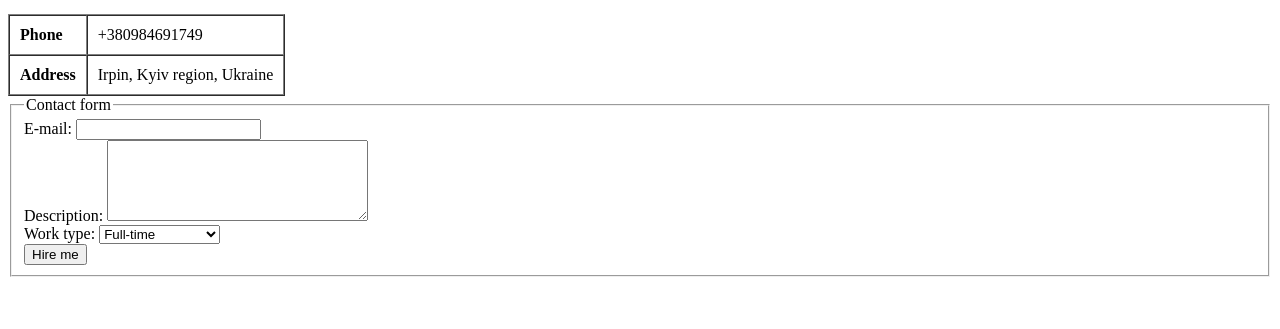
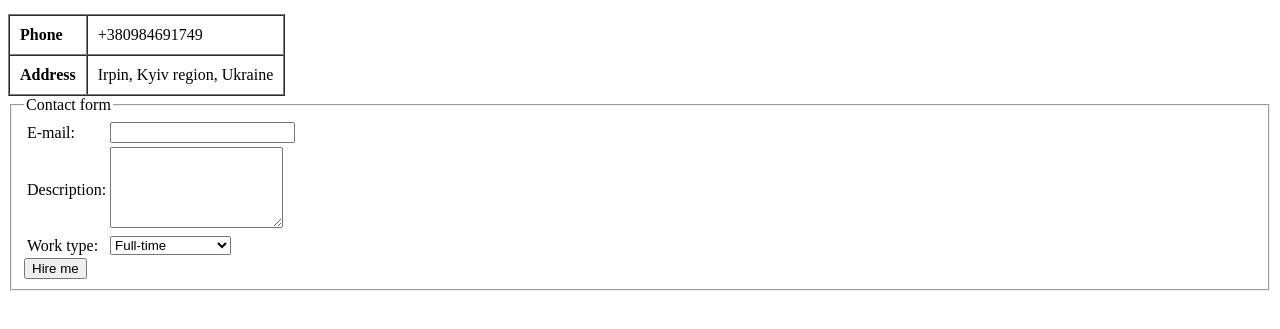
Before and after one commit to rudiukhanna/cv, a plain HTML site: page form.html in a window 1280 px wide. Shown: the part 87-416 px from the top of the page. Drawn offline with Linux system fonts and the light colour scheme.

```diff
--- a/form.html
+++ b/form.html
@@ -12,7 +12,6 @@
 
                         <!-- Заголовок -->
     <h1>Hire me</h1>
-
 
         <p><strong>Contact information</strong></p>
 
@@ -30,47 +29,59 @@
                 </table>
 
                       <!-- Форма -->
+
             <form action="./form.html" method="get">
-
                 <fieldset>
                     <legend>Contact form</legend>
 
-                    <label for="my-email">E-mail:</label>
+            <table>
+            <tbody>
+
+                <tr>
+                    <td><label for="my-email">E-mail:</label></td>
+                    <td>
                         <input
                         id="my-email"
                         required
                         type="email"
                         name="email">
+                    </td>
+                </tr>
 
-                  <br>
-
-                  <label for="description">Description:</label>
+                <tr>
+                    <td><label for="description">Description:</label></td>
+                    <td>
                         <textarea
                         id="description"
                         name="description"
-                        cols="30"
+                        cols="19"
                         rows="5">
                         </textarea>
+                    </td>
+                </tr>
 
-                  <br>
-
-                  <label>
-                    Work type:
+                <tr>
+                    <td> <label for="work-type">Work type:</label>
+                    </td>
+                    <td>
                         <select
+                        id="work-type"
                         name="work-type">
                         <option value="full-time">Full-time</option>
                         <option value="remote">Remote</option>
                         <option value="one-time-project">One-time project</option>
                         </select>
-                  </label>
+                    </td>
+                </tr>
 
-                  <br>
+            </tbody>
+            </table>
 
              <input type="submit" value="Hire me">
 
             </fieldset>
+            </form>
 
-            </form>
             </section>
         </main>
 </body>
```
Also changed, not shown: index.html (+2 -1 lines). Lines whose indentation alone changed are shown as unchanged.
